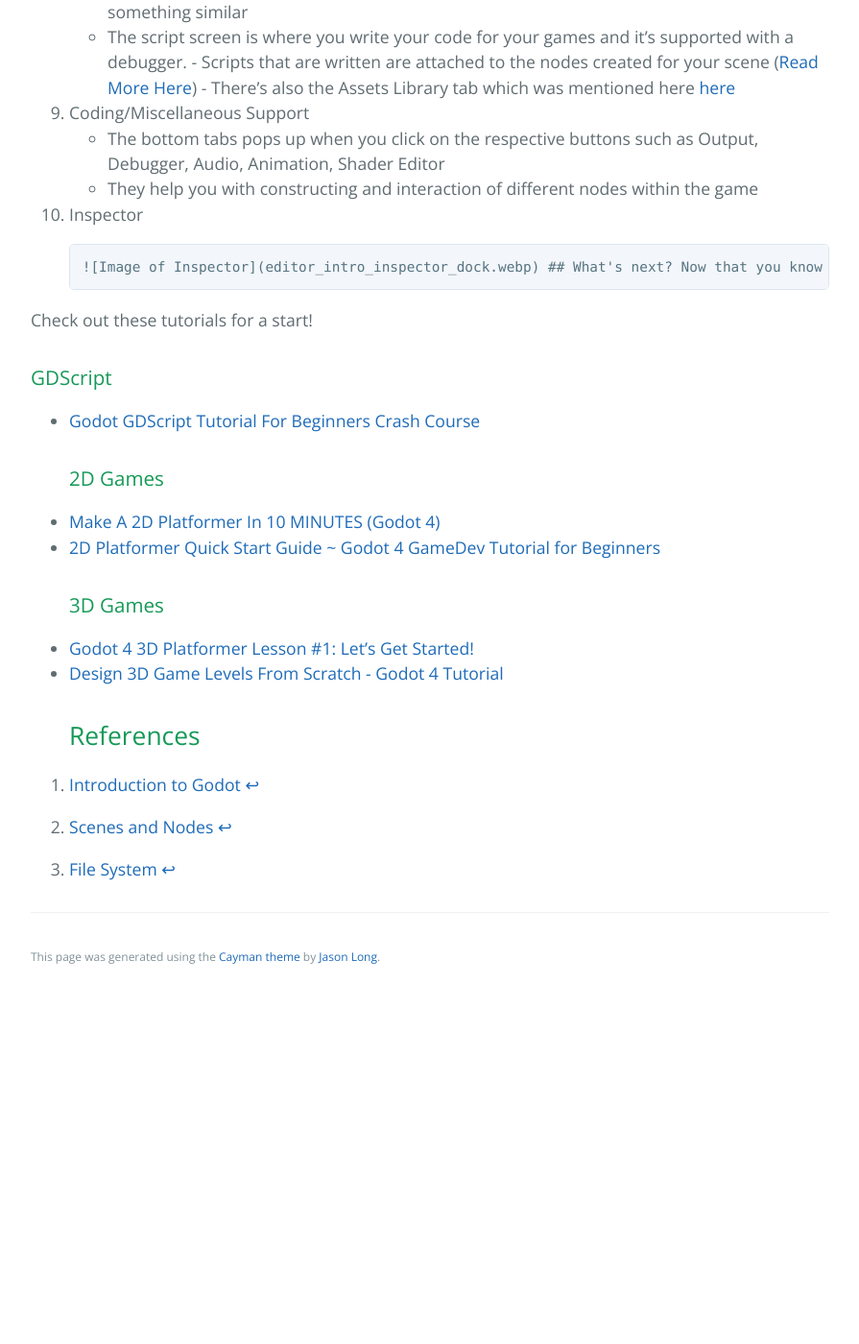
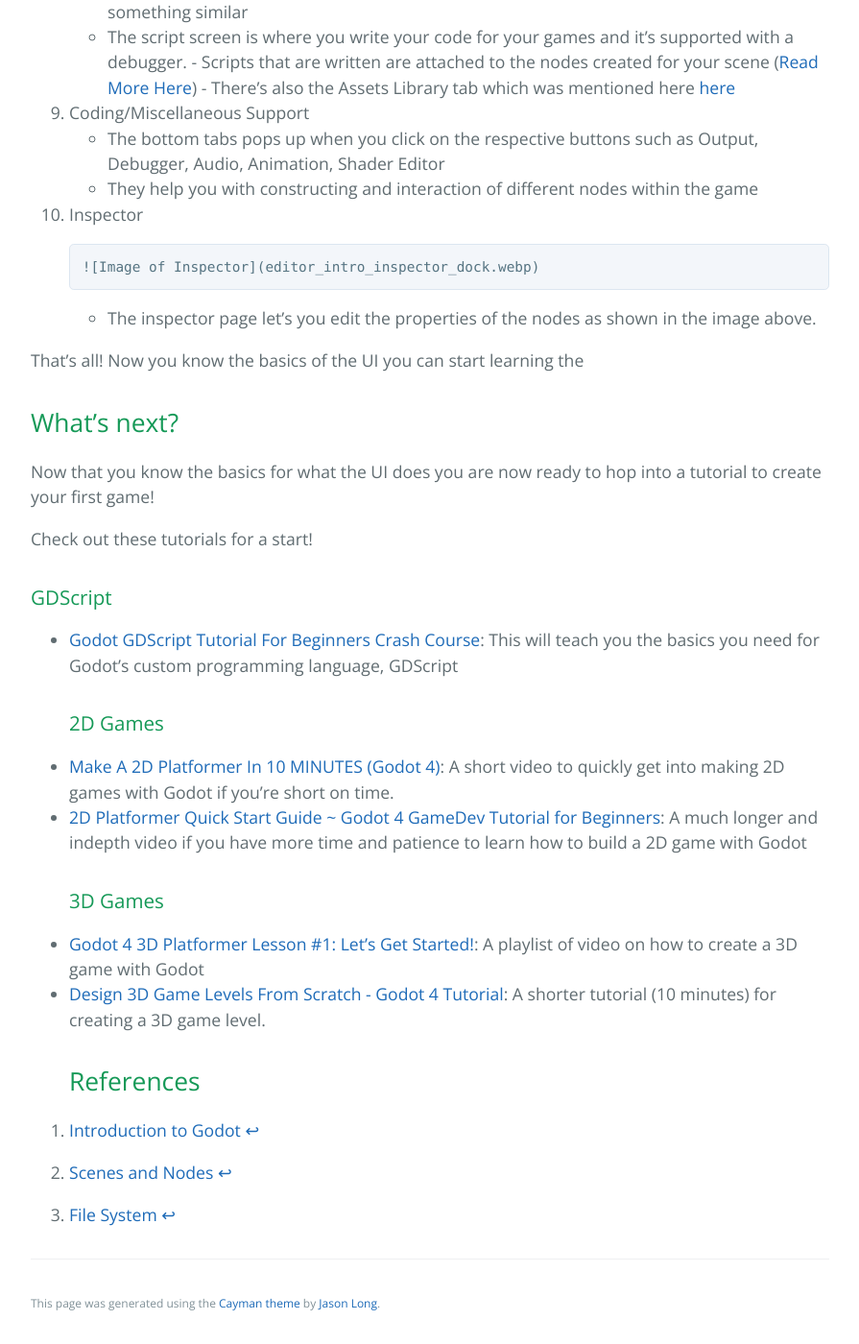
Before and after one commit to learning-software-engineering/learning-software-engineering.github.io, a Jekyll site: the page built from Topics/Tech_Stacks/Godot/Intro to Godot.md, in a window 1280 px wide and 1400 px high, scrolled down 4208 px. Shown: the whole window at 96% size, without its empty margins (192-1087 px from the left). Built offline with Jekyll 4.4.1, drawn with Linux system fonts in a browser that asks for light colours; our own code applies the rules of GitHub Pages for plain Markdown files; before the commit the page ends 5247 px from its top, so only the background shows below that.

Commit message:
Update Intro to Godot.md

```diff
--- a/Topics/Tech_Stacks/Godot/Intro to Godot.md
+++ b/Topics/Tech_Stacks/Godot/Intro to Godot.md
@@ -62,18 +62,22 @@
 5. Inspector
 
    	![Image of Inspector](editor_intro_inspector_dock.webp)
+
+   - The inspector page let's you edit the properties of the nodes as shown in the image above.
+
+That's all! Now you know the basics of the UI you can start learning the
 ## What's next?
 Now that you know the basics for what the UI does you are now ready to hop into a tutorial to create your first game!
 
 Check out these tutorials for a start!
 ### GDScript
-- [Godot GDScript Tutorial For Beginners Crash Course](https://www.youtube.com/watch?v=ytbwZgWvCfM)
+- [Godot GDScript Tutorial For Beginners Crash Course](https://www.youtube.com/watch?v=ytbwZgWvCfM): This will teach you the basics you need for Godot's custom programming language, GDScript
 ### 2D Games
-- [Make A 2D Platformer In 10 MINUTES (Godot 4)](https://www.youtube.com/watch?v=9u6edV5-EEI)
-- [2D Platformer Quick Start Guide ~ Godot 4 GameDev Tutorial for Beginners](https://www.youtube.com/watch?v=43c-Sm5GMbc)
+- [Make A 2D Platformer In 10 MINUTES (Godot 4)](https://www.youtube.com/watch?v=9u6edV5-EEI): A short video to quickly get into making 2D games with Godot if you're short on time.
+- [2D Platformer Quick Start Guide ~ Godot 4 GameDev Tutorial for Beginners](https://www.youtube.com/watch?v=43c-Sm5GMbc): A much longer and indepth video if you have more time and patience to learn how to build a 2D game with Godot
 ### 3D Games
-- [Godot 4 3D Platformer Lesson #1: Let's Get Started!](https://www.youtube.com/watch?v=CI-cVKuSD1s&list=PLda3VoSoc_TTp8Ng3C57spnNkOw3Hm_35)
-- [Design 3D Game Levels From Scratch - Godot 4 Tutorial](https://www.youtube.com/watch?v=dV6S_11pyzo)
+- [Godot 4 3D Platformer Lesson #1: Let's Get Started!](https://www.youtube.com/watch?v=CI-cVKuSD1s&list=PLda3VoSoc_TTp8Ng3C57spnNkOw3Hm_35): A playlist of video on how to create a 3D game with Godot
+- [Design 3D Game Levels From Scratch - Godot 4 Tutorial](https://www.youtube.com/watch?v=dV6S_11pyzo): A shorter tutorial (10 minutes) for creating a 3D game level.
 ## References
 [^1]: [Introduction to Godot](https://docs.godotengine.org/en/stable/getting_started/introduction/introduction_to_godot.html)
 [^2]: [Scenes and Nodes](https://docs.godotengine.org/en/3.1/getting_started/step_by_step/scenes_and_nodes.html#scenes)
```
